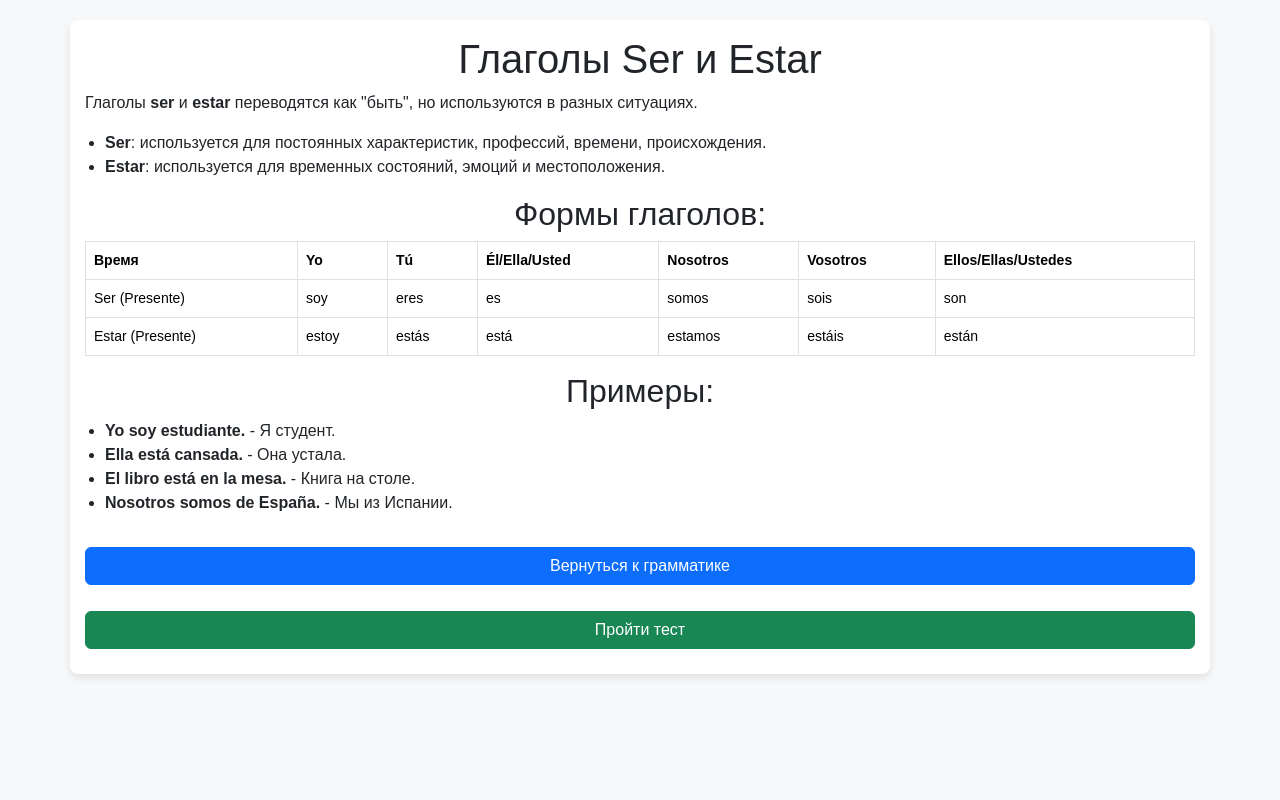
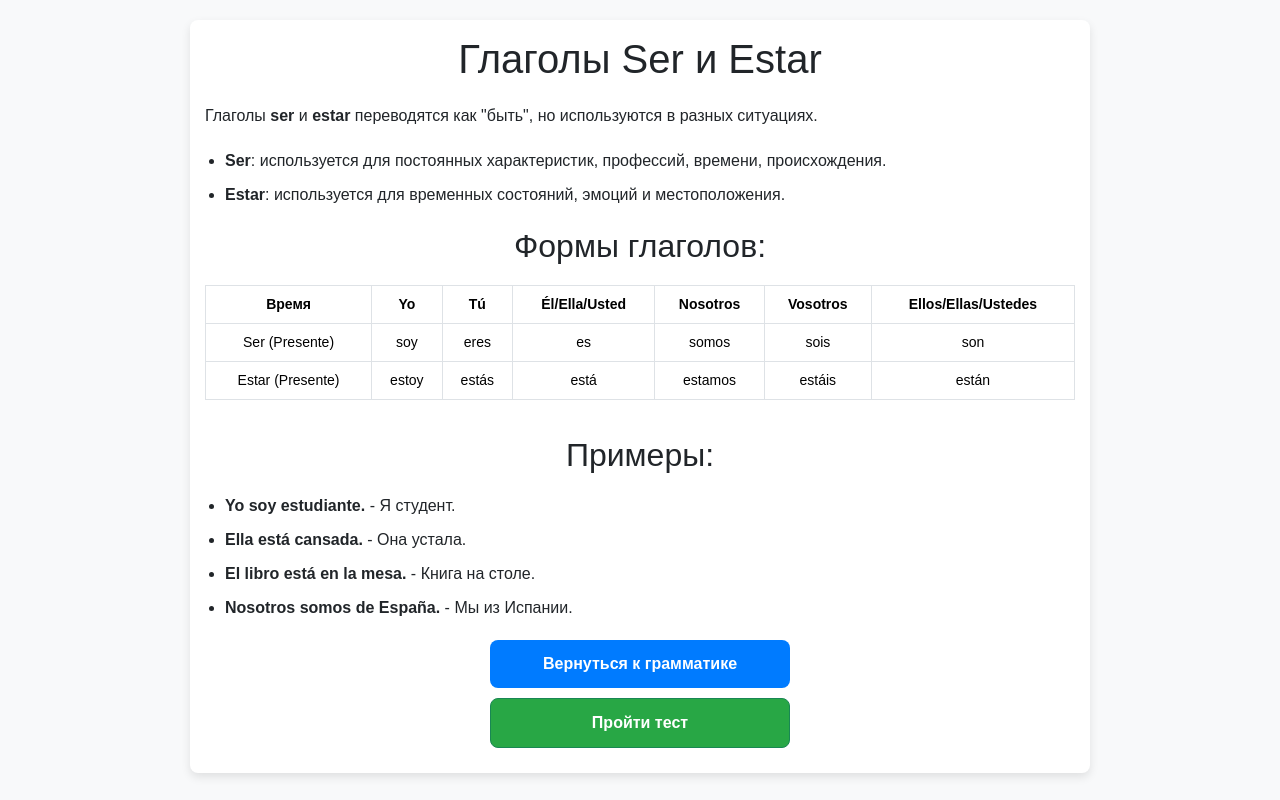
Before and after one commit to Begemot100/spainweb, a Flask app: page /grammar/1 in a window 1280 px wide. Run offline with Flask 3, Linux system fonts and the light colour scheme.

Commit message:
Добавлен 2 урок

```diff
--- a/templates/grammar_lesson.html
+++ b/templates/grammar_lesson.html
@@ -10,53 +10,122 @@
             font-family: Arial, sans-serif;
             background-color: #f8f9fa;
             color: #212529;
+            margin: 0;
+            padding: 0;
         }
+
         .container {
-            margin-top: 20px;
+            margin: 20px auto;
             padding: 15px;
             background: #fff;
             border-radius: 8px;
             box-shadow: 0 4px 10px rgba(0, 0, 0, 0.1);
+            max-width: 900px;
         }
+
         h1, h2 {
             text-align: center;
+            margin-bottom: 20px;
         }
+
+        .lesson-content p {
+            margin-bottom: 20px;
+            line-height: 1.6;
+        }
+
+        /* Ограничение ширины таблиц и добавление прокрутки */
+        .table-responsive {
+            overflow-x: auto;
+            margin-bottom: 20px;
+        }
+
         table {
             font-size: 14px;
+            width: 100%;
+            border-collapse: collapse;
         }
+
+        table th, table td {
+            text-align: center;
+            padding: 8px;
+        }
+
         ul {
             padding-left: 20px;
+            margin-bottom: 20px;
         }
-        .btn {
-            width: 100%;
+
+        ul li {
             margin-bottom: 10px;
         }
+
+        .btn {
+            display: block;
+            width: 100%;
+            max-width: 300px;
+            margin: 10px auto;
+            padding: 12px;
+            font-size: 16px;
+            font-weight: bold;
+            text-align: center;
+            text-decoration: none;
+            border-radius: 8px;
+            color: #fff;
+        }
+
+        .btn-primary {
+            background-color: #007BFF;
+            border: none;
+        }
+
+        .btn-primary:hover {
+            background-color: #0056b3;
+        }
+
+        .btn-success {
+            background-color: #28a745;
+        }
+
+        .btn-success:hover {
+            background-color: #218838;
+        }
+
+        /* Адаптивность */
         @media (max-width: 768px) {
             h1 {
-                font-size: 1.5em;
+                font-size: 1.5rem;
             }
+
             h2 {
-                font-size: 1.2em;
+                font-size: 1.2rem;
             }
+
             table {
                 font-size: 12px;
             }
+
             .btn {
-                font-size: 0.9em;
+                font-size: 14px;
+                padding: 10px;
             }
         }
+
         @media (max-width: 375px) {
             h1 {
-                font-size: 1.2em;
+                font-size: 1.2rem;
             }
+
             h2 {
-                font-size: 1em;
+                font-size: 1rem;
             }
+
             table {
                 font-size: 11px;
             }
+
             .btn {
-                font-size: 0.8em;
+                font-size: 12px;
+                padding: 8px;
             }
         }
     </style>
@@ -70,6 +139,7 @@
 
         {% if lesson.ser_conjugations or lesson.estar_conjugations or lesson.haber_conjugations %}
         <h2>Формы глаголов:</h2>
+        <div class="table-responsive">
             <table class="table table-bordered">
                 <thead>
                     <tr>
@@ -109,6 +179,7 @@
                     {% endif %}
                 </tbody>
             </table>
+        </div>
         {% endif %}
 
         <h2>Примеры:</h2>
@@ -119,10 +190,8 @@
         </ul>
 
         <!-- Кнопки -->
-        <a href="/grammar" class="btn btn-primary mt-3">Вернуться к грамматике</a>
-        <a href="/grammar/test/{{ lesson.id }}" class="btn btn-success mt-3">Пройти тест</a>
+        <a href="/grammar" class="btn btn-primary">Вернуться к грамматике</a>
+        <a href="/grammar/test/{{ lesson.id }}" class="btn btn-success">Пройти тест</a>
     </div>
 </body>
 </html>
-
-<!--1-->
```
Lines whose indentation alone changed are shown as unchanged.
